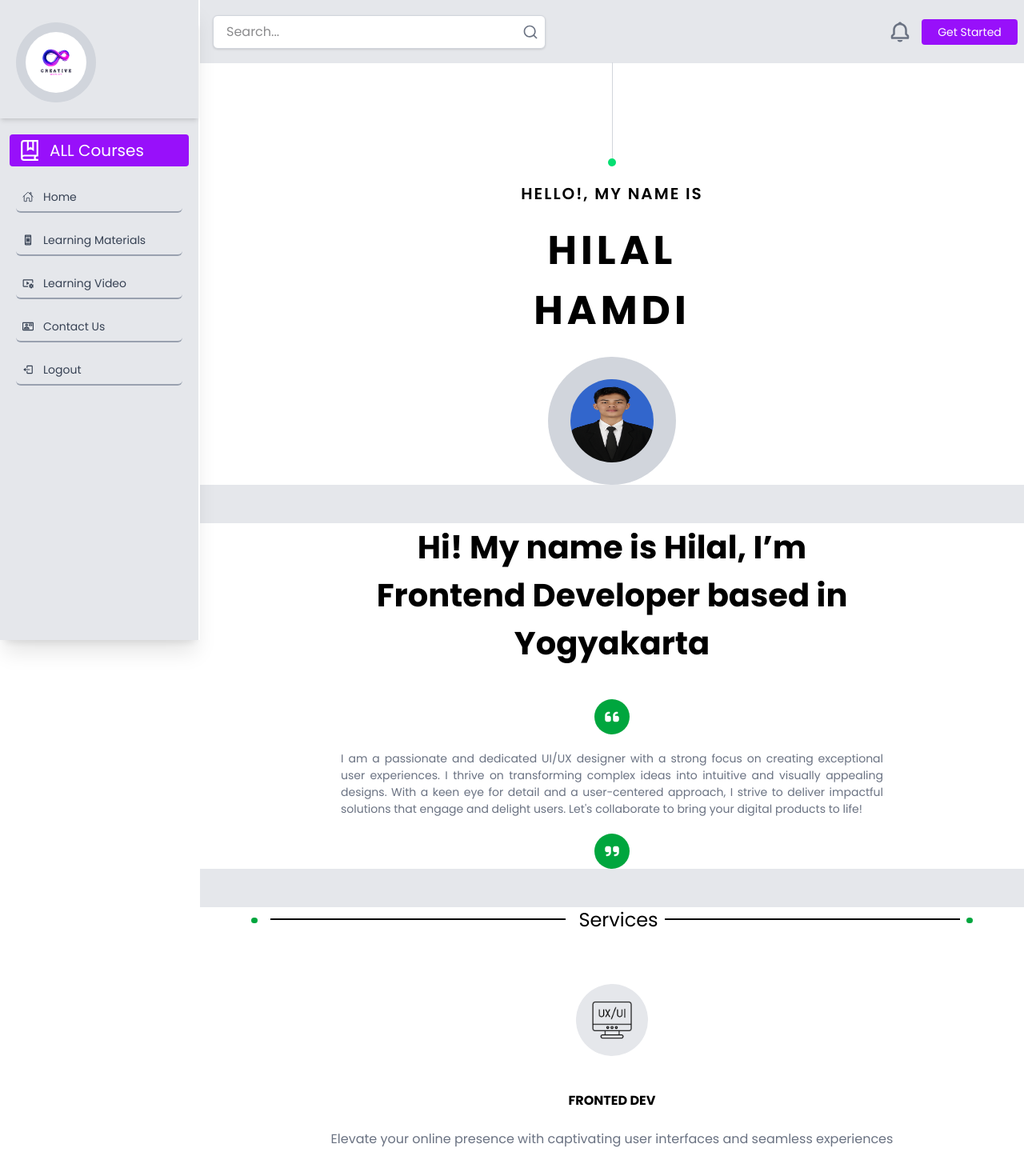
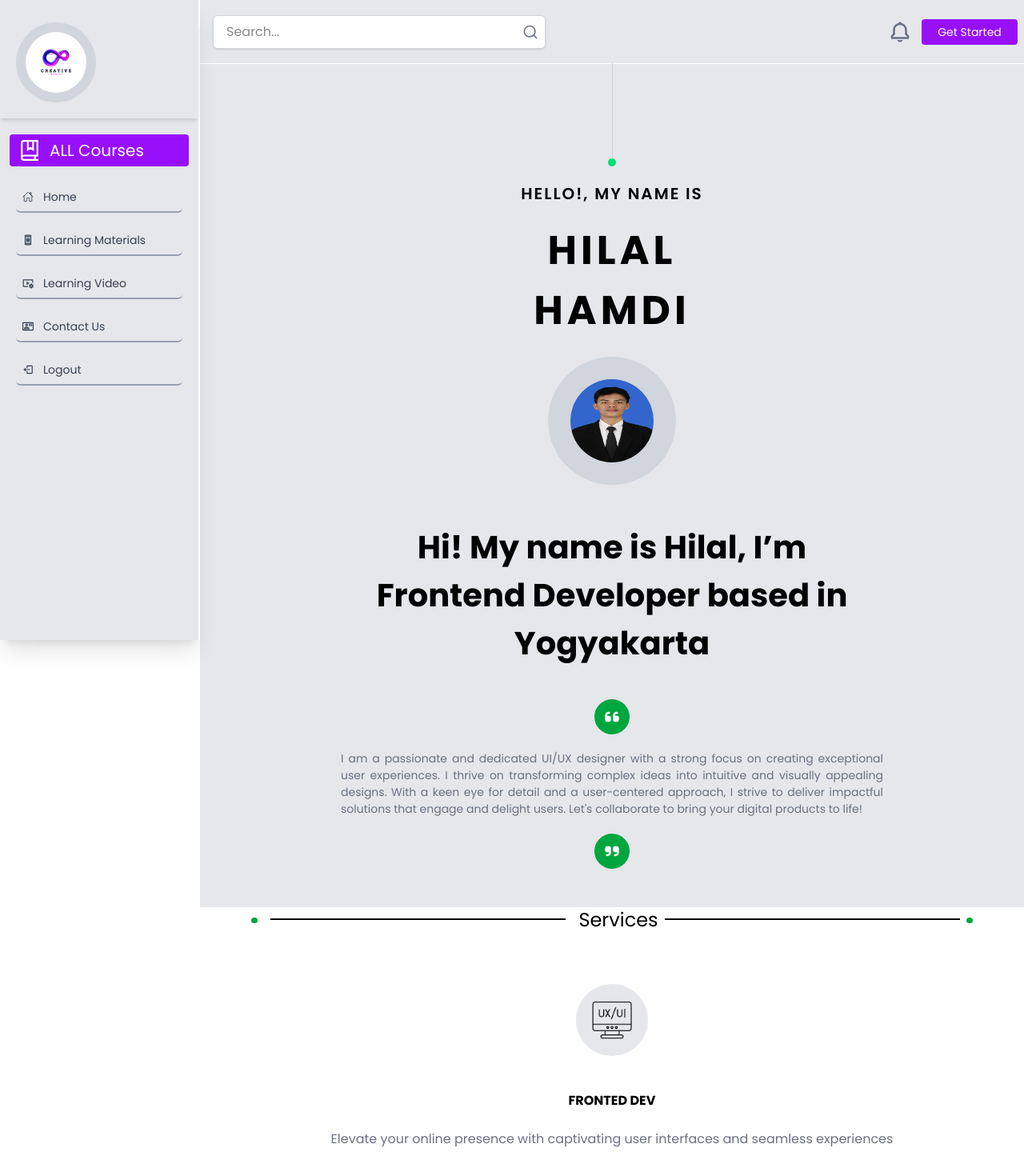
Before and after one commit to hilalhamdh/portfolio-modern, a React (Vite) app: page /home in a window 1280 px wide. Shown: the top 1470 px of the page at 80% size. Built offline with nearby package versions, Linux system fonts and the light colour scheme.

Commit message:
add file

```diff
--- a/src/components/About.jsx
+++ b/src/components/About.jsx
@@ -3,7 +3,7 @@ import String from "../shared/String";
 
 const About = () => {
   return (
-    <div className="mt-12 px-5  md:px-44 text-center flex flex-col items-center text-black bg-white">
+    <div className="mt-12 px-5  md:px-44 text-center flex flex-col items-center text-black bg-gray-200">
       <h2 className="font-bold text-[20px] md:text-[40px] pb-10">
         {String.ABOUT_HEADING}
       </h2>
--- a/src/components/Introduction.jsx
+++ b/src/components/Introduction.jsx
@@ -1,7 +1,7 @@
 import Hilal from "/hil.jpg";
 const Introduction = () => {
   return (
-    <div className="flex items-center flex-col bg-white text-black">
+    <div className="flex items-center flex-col bg-gray-200 text-black">
       <div className="border-r-1 border-gray-300 shadow-2xl h-[120px] mt-[-2px]" />
       <div className="w-[10px] h-[10px] bg-green-400 rounded-full"></div>
       <h1 className="mt-5 text-black  tracking-widest font-semibold text-xl">
```
